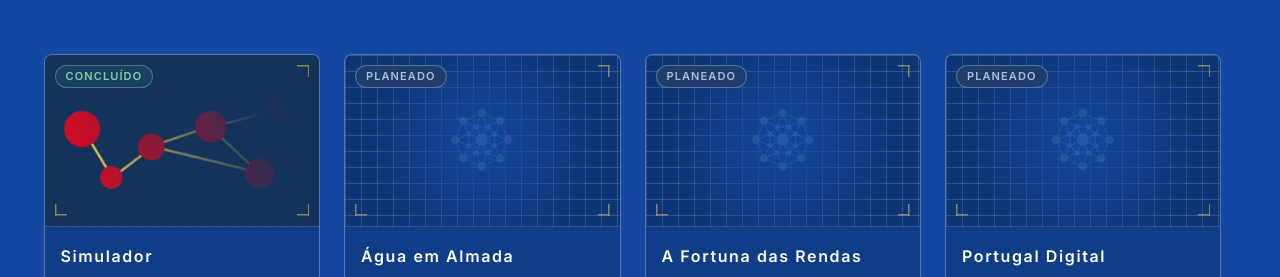
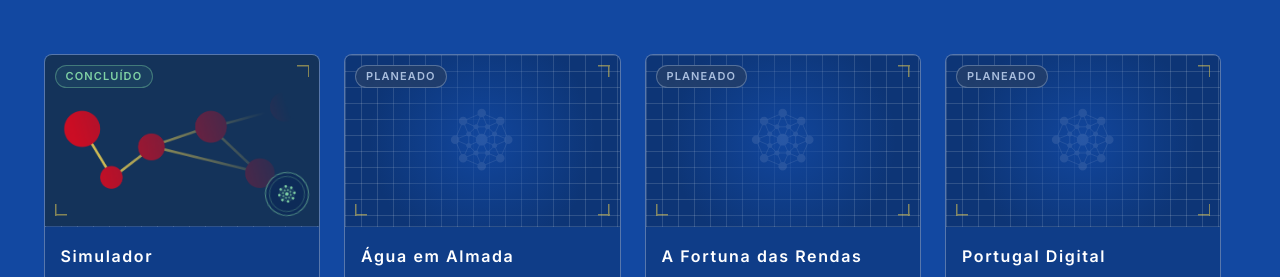
Before and after one commit to Agora-Sim/website, a React (Vite) app: page / in a window 1280 px wide. Shown: the part 2249-2526 px from the top of the page. Built offline with nearby package versions, Linux system fonts and the light colour scheme; no server answers.

Commit message:
feat: project logo

```diff
--- a/src/components/media/ProjectPlate/ProjectPlate.css
+++ b/src/components/media/ProjectPlate/ProjectPlate.css
@@ -121,6 +121,97 @@
     22px 1.5px, 1.5px 22px;
 }
 
+/* A finished plate hands its bottom-right corner to the seal, so those two
+   bars drop — the same trade the status pill makes at top-left. Collapsing
+   their size to 0 is enough; the corner then reads as marked by the seal. */
+.plate--complete .plate__frame {
+  background-size:
+    12px 1.5px, 1.5px 12px,
+    12px 1.5px, 1.5px 12px,
+    0 0, 0 0;
+}
+
+.plate-host:hover .plate--complete .plate__frame {
+  background-size:
+    22px 1.5px, 1.5px 22px,
+    22px 1.5px, 1.5px 22px,
+    0 0, 0 0;
+}
+
+/* --- 3b. Completion ring --- */
+
+/* The mint frame a done plate carries, inset just off the brackets. It reads
+   as a deliberate border against the field's own 1px grid because the hue is
+   the done state's, not blueprint. Drawn on the plate itself so it clips with
+   the image and rounds nothing the plate doesn't. */
+.plate--complete {
+  box-shadow: inset 0 0 0 1.5px
+    color-mix(in srgb, var(--color-status-done) 45%, transparent);
+  transition: box-shadow var(--dur-base) var(--ease-out);
+}
+
+.plate-host:hover .plate--complete {
+  box-shadow: inset 0 0 0 1.5px
+    color-mix(in srgb, var(--color-status-done) 70%, transparent);
+}
+
+/* --- 3c. Completion seal --- */
+
+/* The drawing's approval stamp: the monogram in a double ring, inked in the
+   done mint, tilted like a stamp pressed by hand. It owns the bottom-right
+   corner the frame vacated above. To swap in bespoke seal artwork later,
+   point the `::after` mask at the new file — everything else is the mount. */
+.plate__seal {
+  position: absolute;
+  right: 10px;
+  bottom: 10px;
+  z-index: 2;
+  width: 44px;
+  height: 44px;
+  border-radius: var(--radius-full);
+  border: 1.5px solid
+    color-mix(in srgb, var(--color-status-done) 60%, transparent);
+  background-color: rgba(9, 38, 86, 0.55);
+  backdrop-filter: blur(2px);
+  transform: rotate(-9deg);
+  transition:
+    transform var(--dur-base) var(--ease-out),
+    border-color var(--dur-base) var(--ease-out);
+}
+
+/* The inner ring — a stamp's second circle, fainter than the outer. */
+.plate__seal::before {
+  content: '';
+  position: absolute;
+  inset: 3px;
+  border-radius: var(--radius-full);
+  border: 1px solid
+    color-mix(in srgb, var(--color-status-done) 30%, transparent);
+}
+
+/* The monogram, masked so it draws in one ink like every other watermark on
+   the plate rather than in its own colours. */
+.plate__seal::after {
+  content: '';
+  position: absolute;
+  inset: 0;
+  background-color: var(--color-status-done);
+  mask-image: url('/monogram.svg');
+  mask-repeat: no-repeat;
+  mask-position: center;
+  mask-size: 22px;
+  -webkit-mask-image: url('/monogram.svg');
+  -webkit-mask-repeat: no-repeat;
+  -webkit-mask-position: center;
+  -webkit-mask-size: 22px;
+}
+
+/* The stamp settles upright a touch on approach — a hand steadying it. */
+.plate-host:hover .plate__seal {
+  transform: rotate(-4deg);
+  border-color: color-mix(in srgb, var(--color-status-done) 85%, transparent);
+}
+
 /* --- 4. Status --- */
 
 /* A badge, colour-coded by state: the hue is what a reader reads, and the
@@ -185,4 +276,10 @@
   .plate-host:hover .plate__image {
     transform: none;
   }
+
+  /* The seal keeps its tilt — that is its resting pose, not motion — but
+     stops righting itself on hover. */
+  .plate-host:hover .plate__seal {
+    transform: rotate(-9deg);
+  }
 }
--- a/src/components/media/ProjectPlate/ProjectPlate.jsx
+++ b/src/components/media/ProjectPlate/ProjectPlate.jsx
@@ -22,6 +22,11 @@
  * plate itself: the thing a reader hovers is the whole card, and the card
  * belongs to the feature, not here.
  *
+ * A finished project (`status: 'concluido'`) also carries a corner seal —
+ * the monogram in a tilted stamp-ring — and a mint frame ring, the drawing's
+ * "approved" stamp. It is the one state that gets a second mark: the others
+ * are stamped only by the status pill.
+ *
  * @param {object} props
  * @param {string} [props.image] path under `public/`; empty draws an empty plate
  * @param {string} [props.imageAlt]
@@ -29,9 +34,21 @@
  */
 export default function ProjectPlate({ image, imageAlt = '', status }) {
   const { label } = PROJECT_STATUSES[status];
+  const complete = status === 'concluido';
+
+  /* The frame brackets and the seal share the bottom-right corner, so the
+     seal owns it and the brackets vacate — the same trade the status pill
+     makes for the top-left. `plate--complete` is what drops that bracket. */
+  const className = [
+    'plate',
+    image ? '' : 'plate--empty',
+    complete ? 'plate--complete' : '',
+  ]
+    .filter(Boolean)
+    .join(' ');
 
   return (
-    <div className={image ? 'plate' : 'plate plate--empty'}>
+    <div className={className}>
       {image && (
         <img className="plate__image" src={image} alt={imageAlt} loading="lazy" />
       )}
@@ -39,6 +56,8 @@
       <span className="plate__frame" aria-hidden="true" />
 
       <span className={`plate__status plate__status--${status}`}>{label}</span>
+
+      {complete && <span className="plate__seal" aria-hidden="true" />}
     </div>
   );
 }
```
